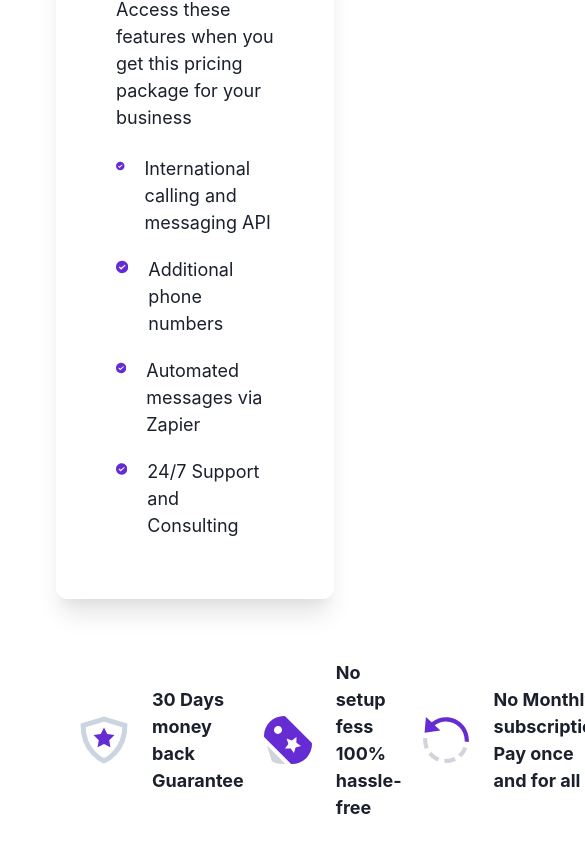
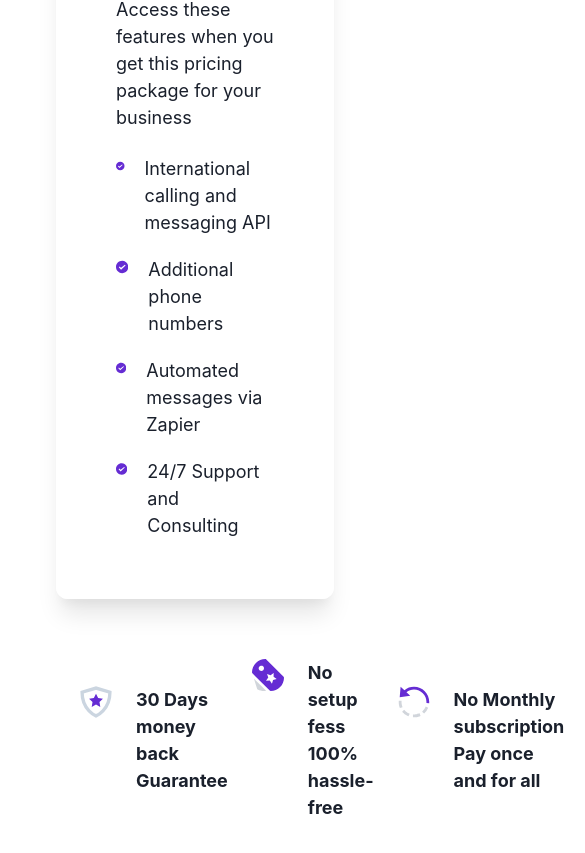
Before and after one commit to RiverXDiamant/chakra-ui-project-intro, a React (Vite) app: page / in a window 390 px wide. Shown: the part 769-1622 px from the top of the page, 585 px wide, since content can reach past the window. Built offline with nearby package versions, Linux system fonts and the light colour scheme.

Commit message:
refactored component for responsiveness

```diff
--- a/components/Features.tsx
+++ b/components/Features.tsx
@@ -16,8 +16,8 @@ interface FeatureProps extends StackProps {
 function Feature(props: FeatureProps) {
   const { icon, children, ...rest } = props;
   return (
-    <HStack {...rest} spacing="6">
-      <Icon as={icon} boxSize="12" />
+    <HStack {...rest} spacing="6" align="start">
+      <Icon as={icon} boxSize={["8", "8", "12"]} />
       <Text textAlign="left" fontSize="lg" fontWeight="bold">
         {children}
       </Text>
@@ -28,7 +28,11 @@ function Feature(props: FeatureProps) {
 export default function Features() {
   return (
     <Box maxW="1024px" m="auto" pt="60px" pb="8">
-      <HStack px="12" spacing="5">
+      <HStack
+        px="12"
+        direction={["column", "column", "row"]}
+        spacing={["6", "6", "5"]}
+      >
         <Feature icon={MoneyBackGuaranteeIcon}>
           30 Days money back Guarantee
         </Feature>
```
